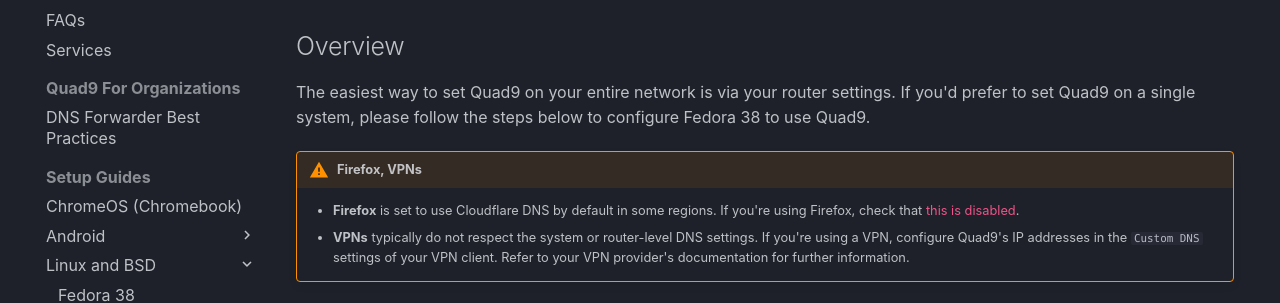
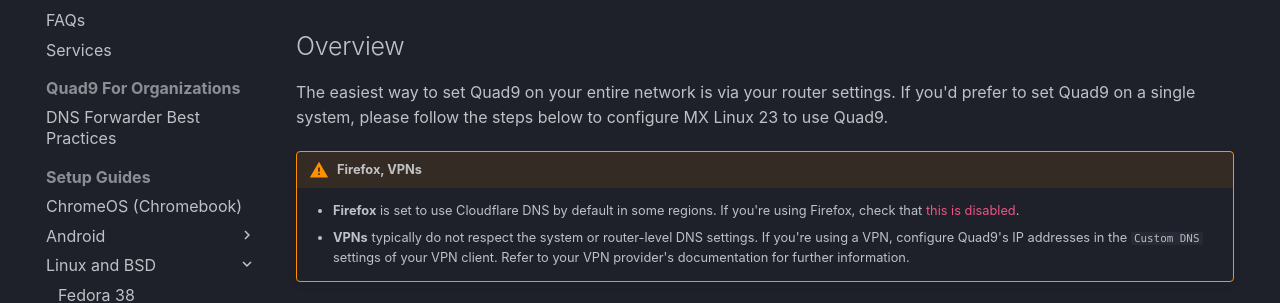
Before and after one commit to Quad9DNS/documentation, an MkDocs documentation site: the page built from docs/Setup_Guides/Linux_and_BSD/MX_Linux_23.md, in a window 1280 px wide and 1104 px high. Shown: the part 151-454 px from the top of the window. Built offline with MkDocs 1.6.1 and Material for MkDocs 9.7.7, drawn with Linux system fonts in a browser that asks for light colours; emoji names are drawn with the system emoji font; comment, search, counter and statistics services are not loaded.

Commit message:
MX Linux fix.

```diff
--- a/docs/Setup_Guides/Linux_and_BSD/MX_Linux_23.md
+++ b/docs/Setup_Guides/Linux_and_BSD/MX_Linux_23.md
@@ -1,6 +1,6 @@
 ## Overview
 
-The easiest way to set Quad9 on your entire network is via your router settings. If you'd prefer to set Quad9 on a single system, please follow the steps below to configure Fedora 38 to use Quad9.
+The easiest way to set Quad9 on your entire network is via your router settings. If you'd prefer to set Quad9 on a single system, please follow the steps below to configure MX Linux 23 to use Quad9.
 
 !!! warning "Firefox, VPNs"
     * **Firefox** is set to use Cloudflare DNS by default in some regions. If you're using Firefox, check that [this is disabled](https://support.mozilla.org/en-US/kb/dns-over-https#w_configure-doh-protection-settings).
```
